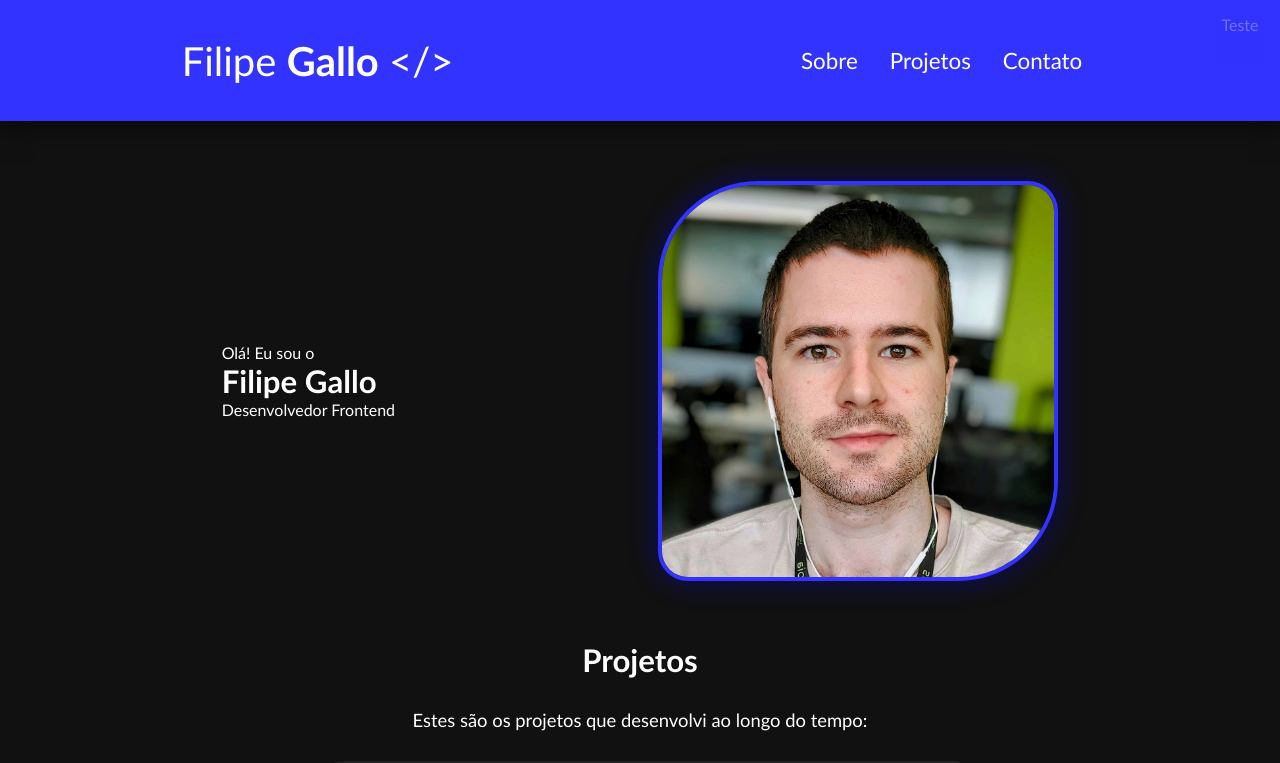
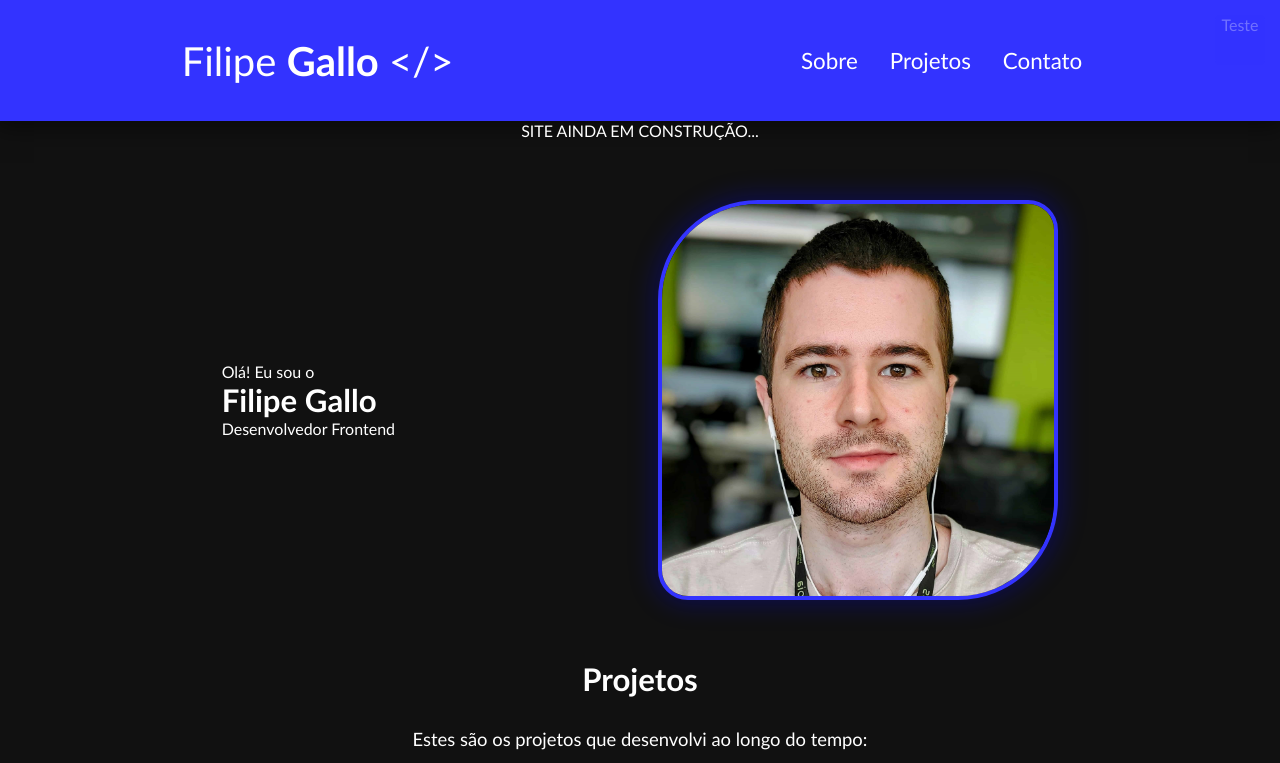
Before and after one commit to filipegallodev/portfolio-antigo, a plain HTML site: page index.html in a window 1280 px wide. Shown: the top 763 px of the page. Drawn offline with Linux system fonts and the light colour scheme.

Commit message:
Adicionando aviso de que o site ainda está em construção

```diff
--- a/index.html
+++ b/index.html
@@ -27,7 +27,7 @@
          Teste
       </div>
    </header>
-
+<p>SITE AINDA EM CONSTRUÇÃO...</p>
    <main>
       <section class="section-sobre">
          <div>
```
